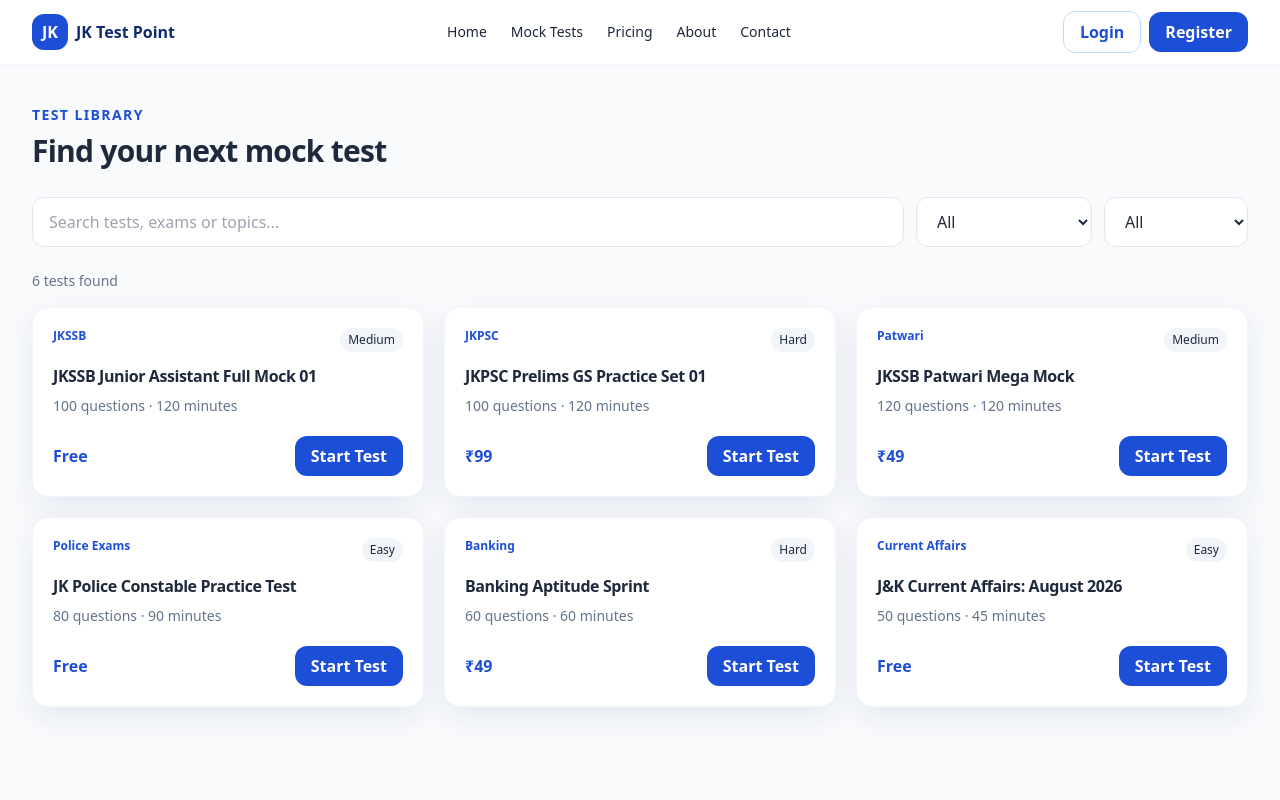
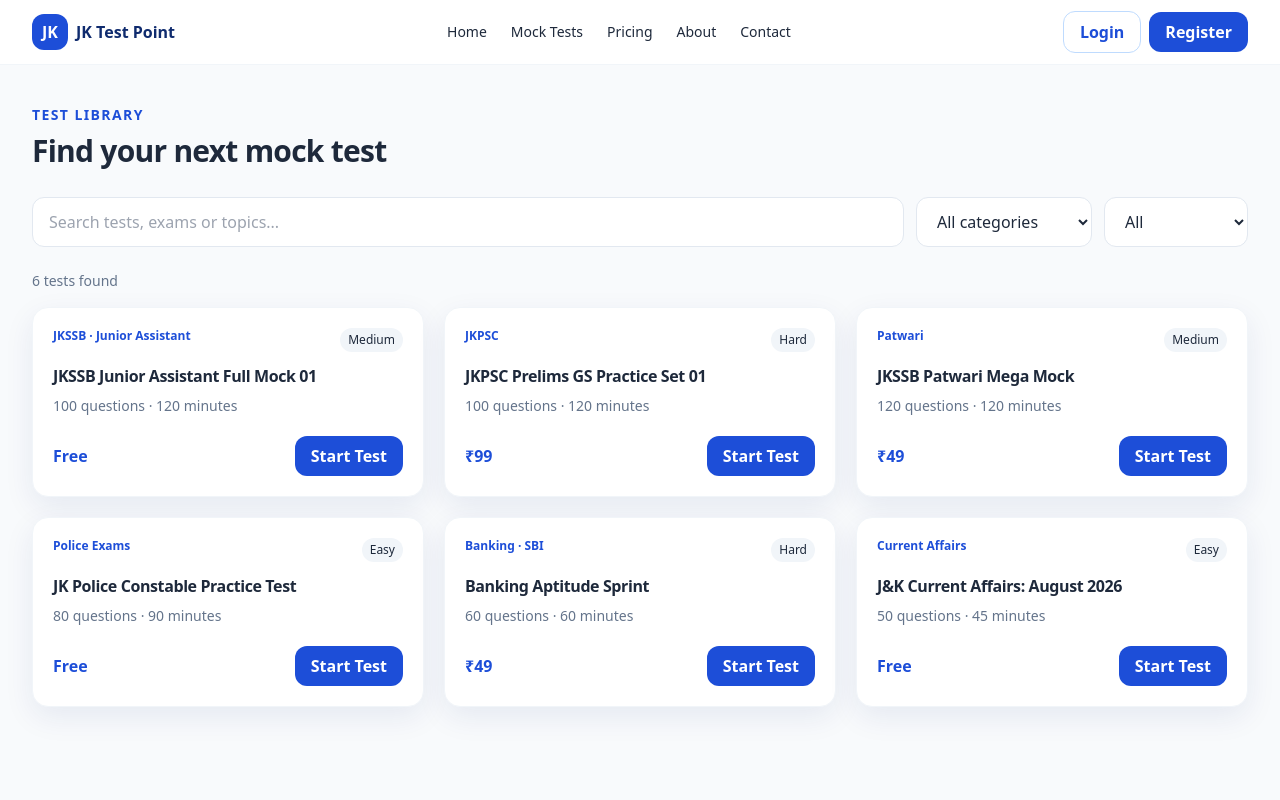
Before and after one commit to jktestpoint-dot/jk-test-point, a Next.js app: page /mock-tests in a window 1280 px wide. Shown: the top 800 px of the page. Built offline with nearby package versions, Linux system fonts and the light colour scheme; no server answers.

Commit message:
Update mock test category hierarchy

```diff
--- a/lib/data.ts
+++ b/lib/data.ts
@@ -1,10 +1,10 @@
-export type Test = { id:string; title:string; category:string; exam:string; questions:number; duration:number; price:number; difficulty:"Easy"|"Medium"|"Hard"; description:string; marks:number; negative:string };
+export type Test = { id:string; title:string; category:string; subcategory?:string; exam:string; questions:number; duration:number; price:number; difficulty:"Easy"|"Medium"|"Hard"; description:string; marks:number; negative:string };
 export const tests:Test[]=[
- {id:"jkssb-01",title:"JKSSB Junior Assistant Full Mock 01",category:"JKSSB",exam:"Junior Assistant",questions:100,duration:120,price:0,difficulty:"Medium",description:"A full-length practice set aligned with the latest JKSSB Junior Assistant pattern.",marks:100,negative:"0.25 mark"},
+ {id:"jkssb-01",title:"JKSSB Junior Assistant Full Mock 01",category:"JKSSB",subcategory:"Junior Assistant",exam:"Junior Assistant",questions:100,duration:120,price:0,difficulty:"Medium",description:"A full-length practice set aligned with the latest JKSSB Junior Assistant pattern.",marks:100,negative:"0.25 mark"},
  {id:"jkpsc-01",title:"JKPSC Prelims GS Practice Set 01",category:"JKPSC",exam:"Prelims",questions:100,duration:120,price:99,difficulty:"Hard",description:"Build exam temperament with a balanced General Studies mock.",marks:200,negative:"0.33 mark"},
  {id:"patwari-01",title:"JKSSB Patwari Mega Mock",category:"Patwari",exam:"Patwari",questions:120,duration:120,price:49,difficulty:"Medium",description:"Comprehensive mock covering GK, reasoning and quantitative aptitude.",marks:120,negative:"0.25 mark"},
  {id:"police-01",title:"JK Police Constable Practice Test",category:"Police Exams",exam:"Constable",questions:80,duration:90,price:0,difficulty:"Easy",description:"Confidence-building test for JK Police recruitment aspirants.",marks:80,negative:"None"},
- {id:"bank-01",title:"Banking Aptitude Sprint",category:"Banking",exam:"IBPS/SBI",questions:60,duration:60,price:49,difficulty:"Hard",description:"Time-bound quantitative and reasoning practice.",marks:60,negative:"0.25 mark"},
+ {id:"bank-01",title:"Banking Aptitude Sprint",category:"Banking",subcategory:"SBI",exam:"IBPS/SBI",questions:60,duration:60,price:49,difficulty:"Hard",description:"Time-bound quantitative and reasoning practice.",marks:60,negative:"0.25 mark"},
  {id:"ca-01",title:"J&K Current Affairs: August 2026",category:"Current Affairs",exam:"Current Affairs",questions:50,duration:45,price:0,difficulty:"Easy",description:"Monthly current affairs practice with explanations.",marks:50,negative:"None"}
 ];
 export const questions=[
@@ -14,4 +14,9 @@ export const questions=[
  {id:4,text:"What is the full form of RTI?",options:["Right to Information","Road Transport Institute","Rural Trade Initiative","Regional Tax Index"],answer:0,explanation:"RTI stands for Right to Information."},
  {id:5,text:"If 20% of a number is 40, the number is:",options:["80","160","200","240"],answer:2,explanation:"40 ÷ 0.20 = 200."}
 ];
-export const categories=["All","JKSSB","JKPSC","Police Exams","Patwari","Banking","SSC","Railway","General Knowledge","Current Affairs"];
+export const testCategoryGroups = [
+ { name: "JKSSB", subcategories: ["Junior Assistant", "Accounts Assistant", "AHTO", "Supervisor", "JKP Constable", "JKPSI"] },
+ { name: "Banking", subcategories: ["SBI", "J&K Bank"] },
+ { name: "Kashmir University", subcategories: ["Junior Assistant", "Jr. Accounts Assistant", "Store Keeper"] },
+ { name: "High Court", subcategories: ["Junior Assistant"] }
+] as const;
```
Also changed, not shown: app/mock-tests/page.tsx (+2 -2 lines).
